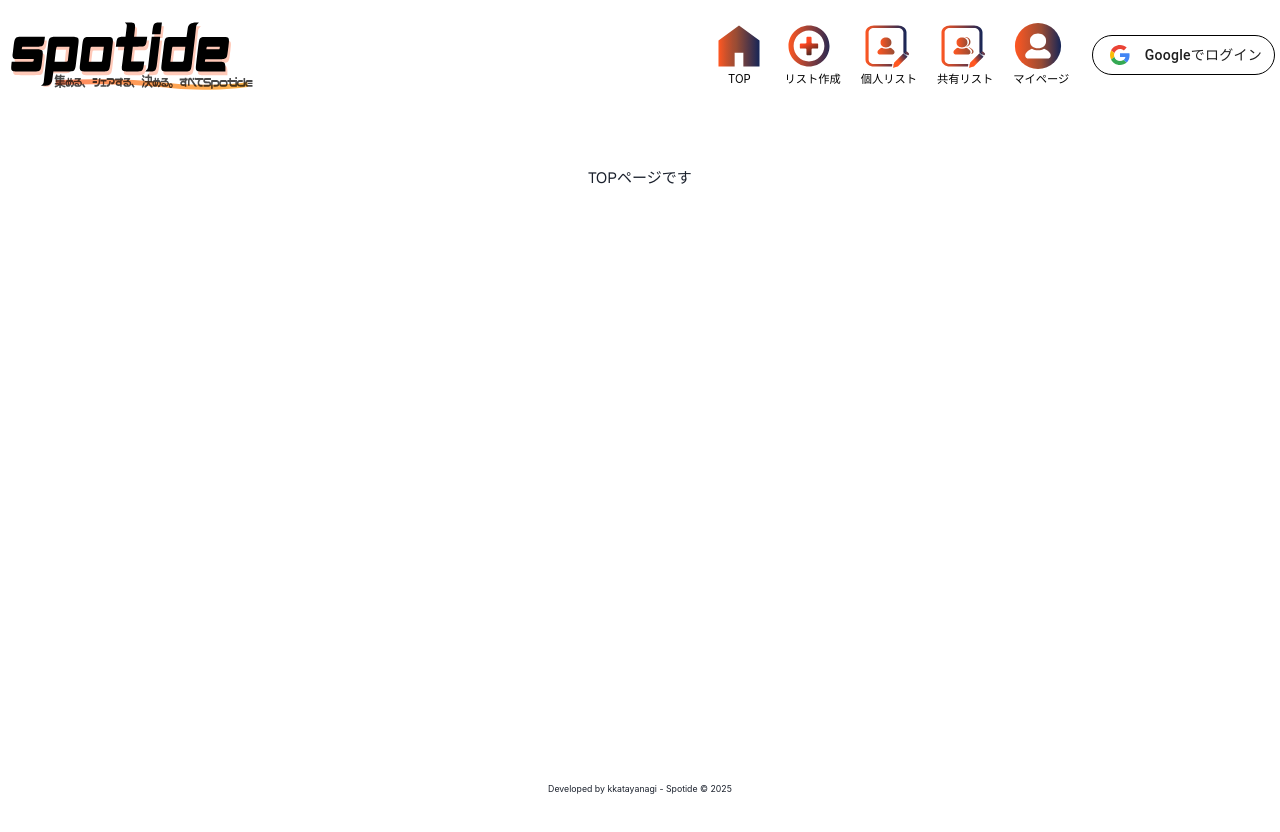
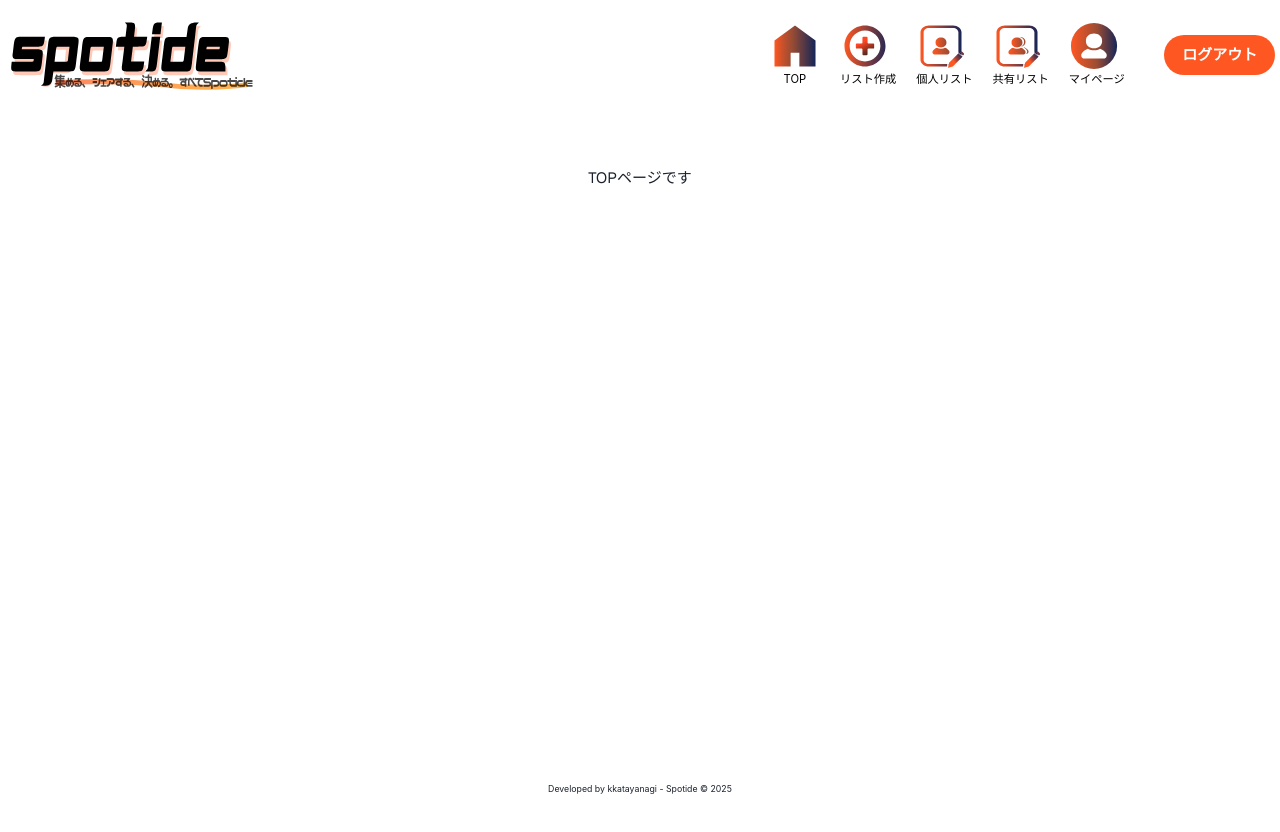
Before and after one commit to k-katayanagi/Spotide, a Next.js app: page / in a window 1280 px wide. Shown: the top 832 px of the page. Built offline with nearby package versions, Linux system fonts and the light colour scheme; no server answers; sample sign-in values are in the browser's storage.

Commit message:
【update】ログアウト処理作成

```diff
--- a/src/app/login/page.tsx
+++ b/src/app/login/page.tsx
@@ -2,11 +2,13 @@
 
 import { signIn } from "next-auth/react";
 import { useState } from "react";
+import { useToast } from "@chakra-ui/react";
 import LoginButton from "@/components/buttons/LoginButton";
 import TopButton from "@/components/buttons/TopButton";
 
-const  Login = () => {
+const Login = () => {
   const [errorMessage, setErrorMessage] = useState("");
+  const toast = useToast(); // useToast を使用
 
   // ログイン処理
   const handleLogin = async () => {
@@ -18,9 +20,25 @@ const  Login = () => {
 
     if (result?.error) {
       setErrorMessage(`ログインに失敗しました: ${result.error}`);
+      toast({
+        title: "ログイン失敗",
+        description: "もう一度お試しください",
+        status: "error",
+        duration: 3000,
+        isClosable: true,
+        position: "top",
+      });
       return;
     }
 
+    toast({
+      title: "ログイン成功",
+      description: "マイページへ移動します",
+      status: "success",
+      duration: 3000,
+      isClosable: true,
+      position: "top",
+    });
   };
 
   return (
--- /dev/null
+++ b/src/components/buttons/LogoutButton.tsx
@@ -0,0 +1,18 @@
+"use client";
+
+type Props = {
+  onClick: () => void;
+};
+
+const LogoutButton = ({ onClick }: Props) => {
+  return (
+    <button
+      onClick={onClick}
+      className="bg-[#FF5722] hover:bg-[#E64A19] text-white font-bold py-2 px-2 rounded-full  transition duration-300 w-[145px] h-[40px]"
+    >
+      ログアウト
+    </button>
+  );
+};
+
+export default LogoutButton;
--- a/src/components/responsive/header/ResponsiveHeader.tsx
+++ b/src/components/responsive/header/ResponsiveHeader.tsx
@@ -1,9 +1,32 @@
 "use client";
 import HeaderNavigation from "@/components/navigation/HeaderNavigation";
 import LoginButton from "@/components/buttons/LoginButton";
+import LogoutButton from "@/components/buttons/LogoutButton";
 import Image from "next/image";
+import { useSession } from "next-auth/react";
+import { signIn,signOut } from "next-auth/react";
 
 const ResponsiveHeader = () => {
+  const { data: session } = useSession(); // セッション情報を取得
+
+  // ログイン処理
+  const handleLogin = async () => {
+    console.log("Googleアカウントでログイン開始");
+
+    const result = await signIn("google", {
+      callbackUrl: "/user/mypage",
+    });
+
+    if (result?.error) {
+      return;
+    }
+  };
+
+  // ログアウト処理
+  const handleLogout = async () => {
+    signOut({ callbackUrl: "/login" })
+  };
+
   return (
     <header className="flex items-center justify-between lg:justify-start p-2 text-white w-full">
       {/* 共通のSpotide部分 */}
@@ -26,7 +49,11 @@ const ResponsiveHeader = () => {
       {/* PC用ナビゲーション */}
       <div className="nav-pc hidden lg:flex items-center justify-center space-x-9">
         <HeaderNavigation />
-        <LoginButton />
+        {session ? (
+          <LogoutButton onClick={handleLogout} />
+        ) : (
+          <LoginButton onClick={handleLogin} />
+        )}
       </div>
     </header>
   );
```
Also changed, not shown: src/components/buttons/LoginButton.tsx (+0 -15 lines).
